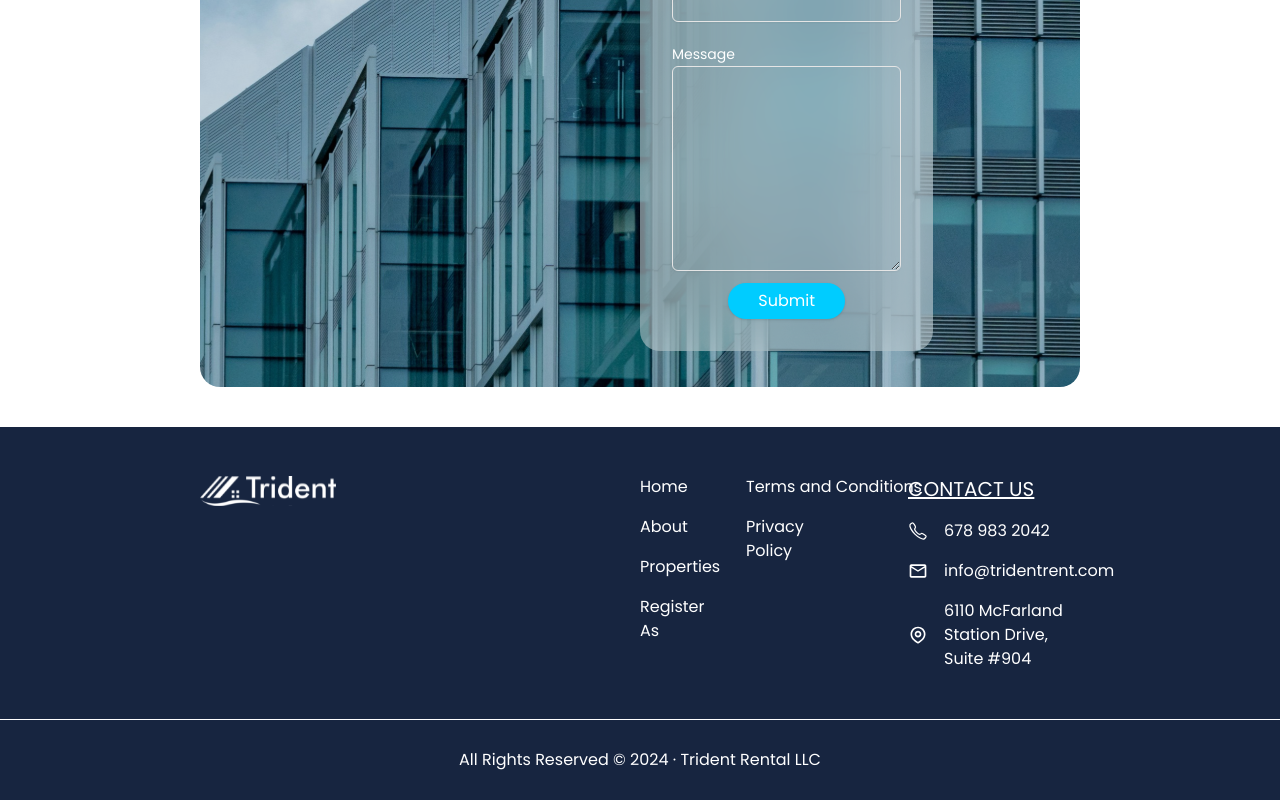
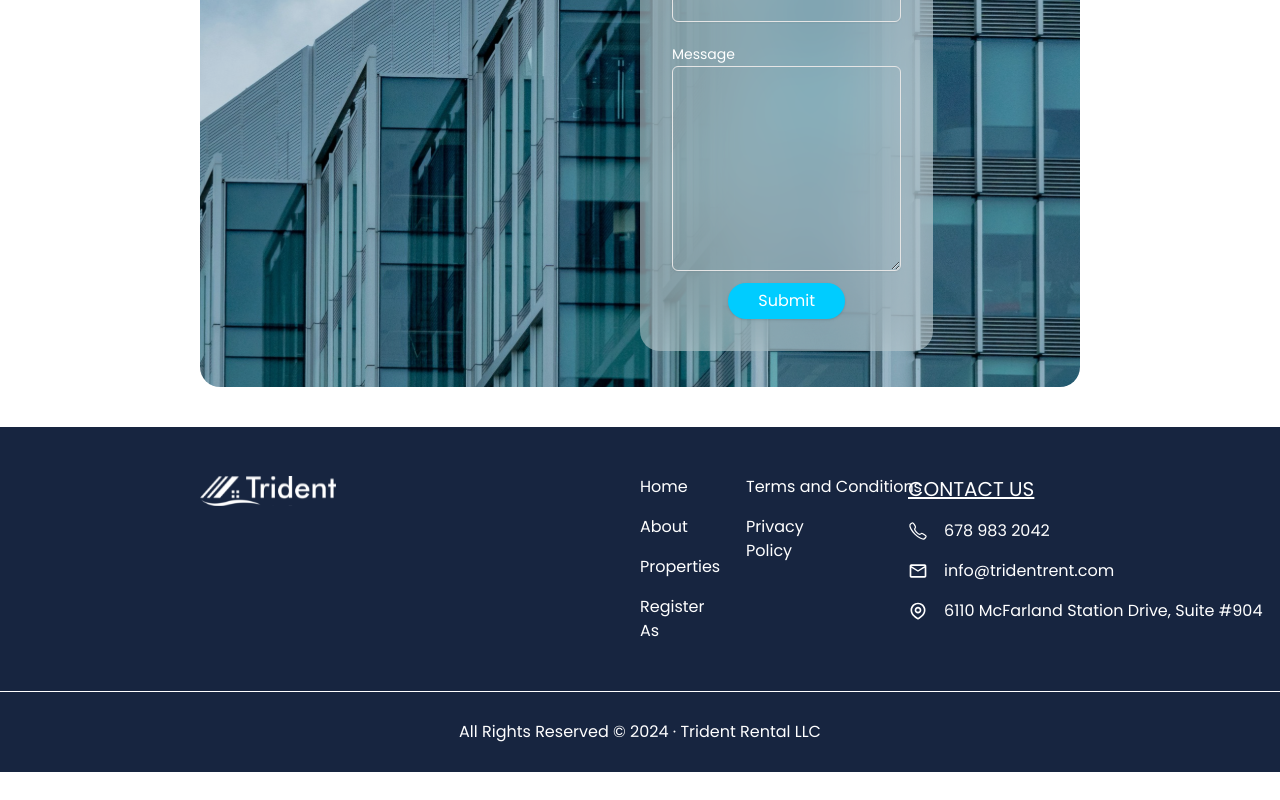
Before and after one commit to 30Nomad032000/trident-rentals, a Next.js app: page / in a window 1280 px wide. Shown: the part 3564-4364 px from the top of the page. After the commit the page ends 4336 px from the top, so only its background shows below. Built offline with nearby package versions, Linux system fonts and the light colour scheme.

Commit message:
fix: address word nowrap

```diff
--- a/components/custom/footer.tsx
+++ b/components/custom/footer.tsx
@@ -48,7 +48,7 @@
               />
               info@tridentrent.com
             </div>
-            <div className="flex gap-4 items-center">
+            <div className="flex gap-4 items-center text-nowrap">
               <Image
                 src="/location.svg"
                 alt="location"
```
